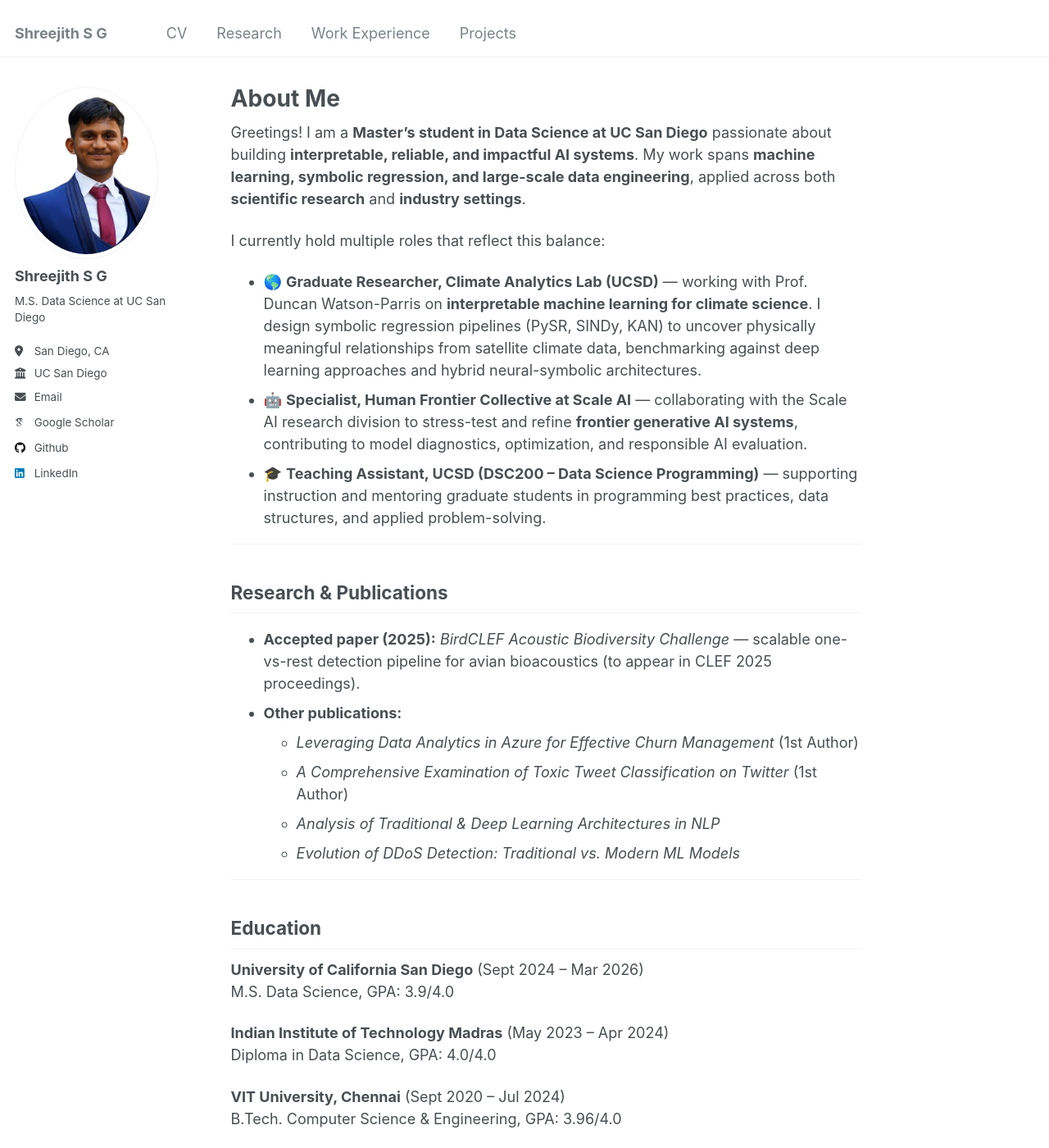
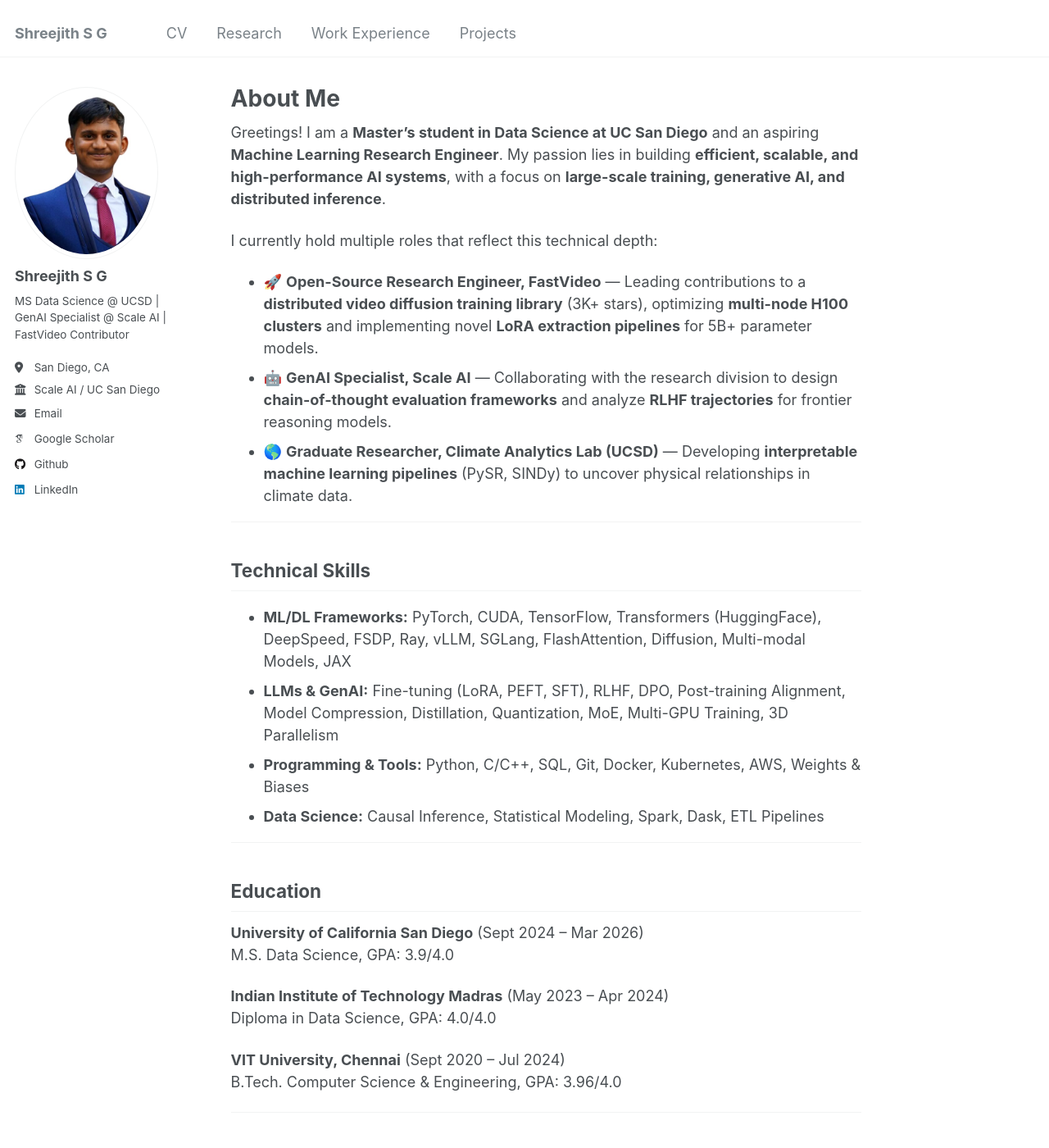
Before and after one commit to ShreejithSG/shreejithsg.github.io, a Jekyll site: the page built from _pages/about.md, in a window 1280 px wide and 1400 px high. Shown: the whole window at 82% size. Built offline with Jekyll 4.4.1, drawn with Linux system fonts in a browser that asks for light colours; some web fonts are replaced; some of the changed text lies outside the part shown.

Commit message:
Update website content: Add FastVideo experience, update Scale AI role, and refine bio for MLE focus

```diff
--- a/_config.yml
+++ b/_config.yml
@@ -24,9 +24,9 @@ author:
   avatar           : "profile.png"
   name             : "Shreejith S G"
   pronouns         : # example: "she/her"
-  bio              : "M.S. Data Science at UC San Diego"
+  bio              : "MS Data Science @ UCSD | GenAI Specialist @ Scale AI | FastVideo Contributor"
   location         : "San Diego, CA"
-  employer         : "UC San Diego"
+  employer         : "Scale AI / UC San Diego"
   uri              : # URL
   email            : "ssuthrayegokulnath@ucsd.edu"
 
--- a/_pages/about.md
+++ b/_pages/about.md
@@ -7,23 +7,22 @@ redirect_from:
   - /about.html
 ---
 
-Greetings! I am a **Master’s student in Data Science at UC San Diego** passionate about building **interpretable, reliable, and impactful AI systems**. My work spans **machine learning, symbolic regression, and large-scale data engineering**, applied across both **scientific research** and **industry settings**.
+Greetings! I am a **Master’s student in Data Science at UC San Diego** and an aspiring **Machine Learning Research Engineer**. My passion lies in building **efficient, scalable, and high-performance AI systems**, with a focus on **large-scale training, generative AI, and distributed inference**.
 
-I currently hold multiple roles that reflect this balance:
+I currently hold multiple roles that reflect this technical depth:
 
-- 🌎 **Graduate Researcher, Climate Analytics Lab (UCSD)** — working with Prof. Duncan Watson-Parris on **interpretable machine learning for climate science**. I design symbolic regression pipelines (PySR, SINDy, KAN) to uncover physically meaningful relationships from satellite climate data, benchmarking against deep learning approaches and hybrid neural-symbolic architectures.
-- 🤖 **Specialist, Human Frontier Collective at Scale AI** — collaborating with the Scale AI research division to stress-test and refine **frontier generative AI systems**, contributing to model diagnostics, optimization, and responsible AI evaluation.
-- 🎓 **Teaching Assistant, UCSD (DSC200 – Data Science Programming)** — supporting instruction and mentoring graduate students in programming best practices, data structures, and applied problem-solving.
+- 🚀 **Open-Source Research Engineer, FastVideo** — Leading contributions to a **distributed video diffusion training library** (3K+ stars), optimizing **multi-node H100 clusters** and implementing novel **LoRA extraction pipelines** for 5B+ parameter models.
+- 🤖 **GenAI Specialist, Scale AI** — Collaborating with the research division to design **chain-of-thought evaluation frameworks** and analyze **RLHF trajectories** for frontier reasoning models.
+- 🌎 **Graduate Researcher, Climate Analytics Lab (UCSD)** — Developing **interpretable machine learning pipelines** (PySR, SINDy) to uncover physical relationships in climate data.
 
 ---
 
-## Research & Publications
-- **Accepted paper (2025):** *BirdCLEF Acoustic Biodiversity Challenge* — scalable one-vs-rest detection pipeline for avian bioacoustics (to appear in CLEF 2025 proceedings).
-- **Other publications:**
-  - *Leveraging Data Analytics in Azure for Effective Churn Management* (1st Author)
-  - *A Comprehensive Examination of Toxic Tweet Classification on Twitter* (1st Author)
-  - *Analysis of Traditional & Deep Learning Architectures in NLP*
-  - *Evolution of DDoS Detection: Traditional vs. Modern ML Models*
+## Technical Skills
+
+- **ML/DL Frameworks:** PyTorch, CUDA, TensorFlow, Transformers (HuggingFace), DeepSpeed, FSDP, Ray, vLLM, SGLang, FlashAttention, Diffusion, Multi-modal Models, JAX
+- **LLMs & GenAI:** Fine-tuning (LoRA, PEFT, SFT), RLHF, DPO, Post-training Alignment, Model Compression, Distillation, Quantization, MoE, Multi-GPU Training, 3D Parallelism
+- **Programming & Tools:** Python, C/C++, SQL, Git, Docker, Kubernetes, AWS, Weights & Biases
+- **Data Science:** Causal Inference, Statistical Modeling, Spark, Dask, ETL Pipelines
 
 ---
 
@@ -40,19 +39,11 @@ B.Tech. Computer Science & Engineering, GPA: 3.96/4.0
 ---
 
 ## Selected Projects
+- **FastVideo Distributed Training** — Unified 10B+ parameter video diffusion models with distributed training infrastructure; optimized inference achieving 2.5x speedup on H100 clusters.
 - **BirdCLEF+ 2025** — Developed per-species XGBoost classifiers using spectrogram statistics and metadata; achieved >0.90 AUC across species.
 - **Symbolic Regression for Cloud-Aerosol Interactions** — Benchmarked interpretable models vs. deep neural nets, balancing R² performance with explainability.
 - **NeuroFraudGAN** — Synthesized financial transaction data with GANs, reducing class imbalance by 40% and achieving 96% fraud detection accuracy.
-- **Data Ambiguity Quantification with Optimal Transport** — Built a framework to rigorously bound generalization loss, improving sample prioritization and model robustness.
 
 ---
 
-## Technical Strengths
-- **Programming:** Python, R, C/C++, SQL
-- **Machine Learning & AI:** PyTorch, TensorFlow, PySR, KAN, Scikit-learn, Hugging Face
-- **Data Engineering & Cloud:** Azure, AWS, Databricks, Spark, Kafka, MongoDB
-- **Visualization & Analysis:** Tableau, Power BI, Matplotlib, Statistical Inference
-
----
-
-I’m motivated by challenges at the **intersection of AI, science, and data engineering**. Whether advancing **climate science with interpretable ML** or shaping the future of **frontier generative AI**, I aim to bridge **research and application** with rigor and creativity.
+I’m motivated by challenges at the **intersection of AI systems and research**. Whether optimizing **video diffusion models** or shaping the future of **frontier LLMs**, I aim to bridge **theoretical research and scalable application** with rigor and engineering excellence.
```
Also changed, not shown: _pages/experiences.md (+18 -16 lines).
